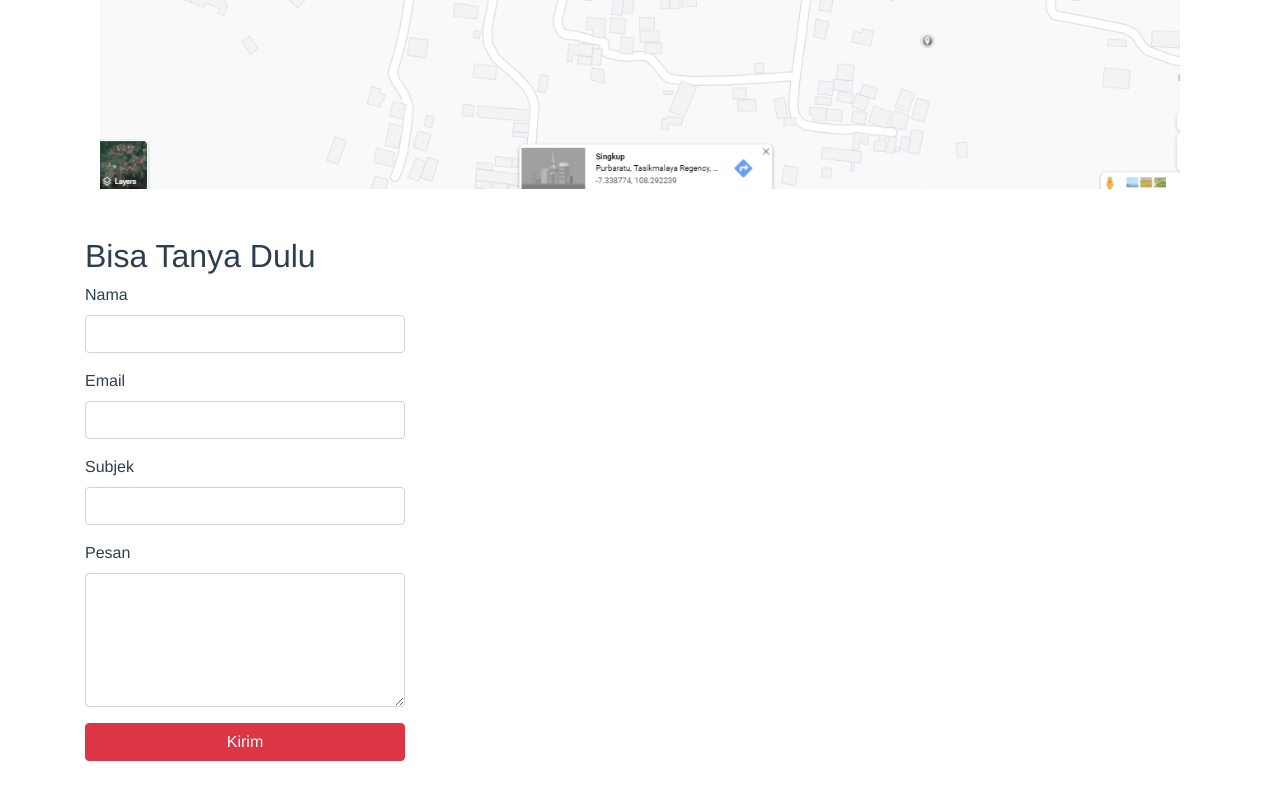
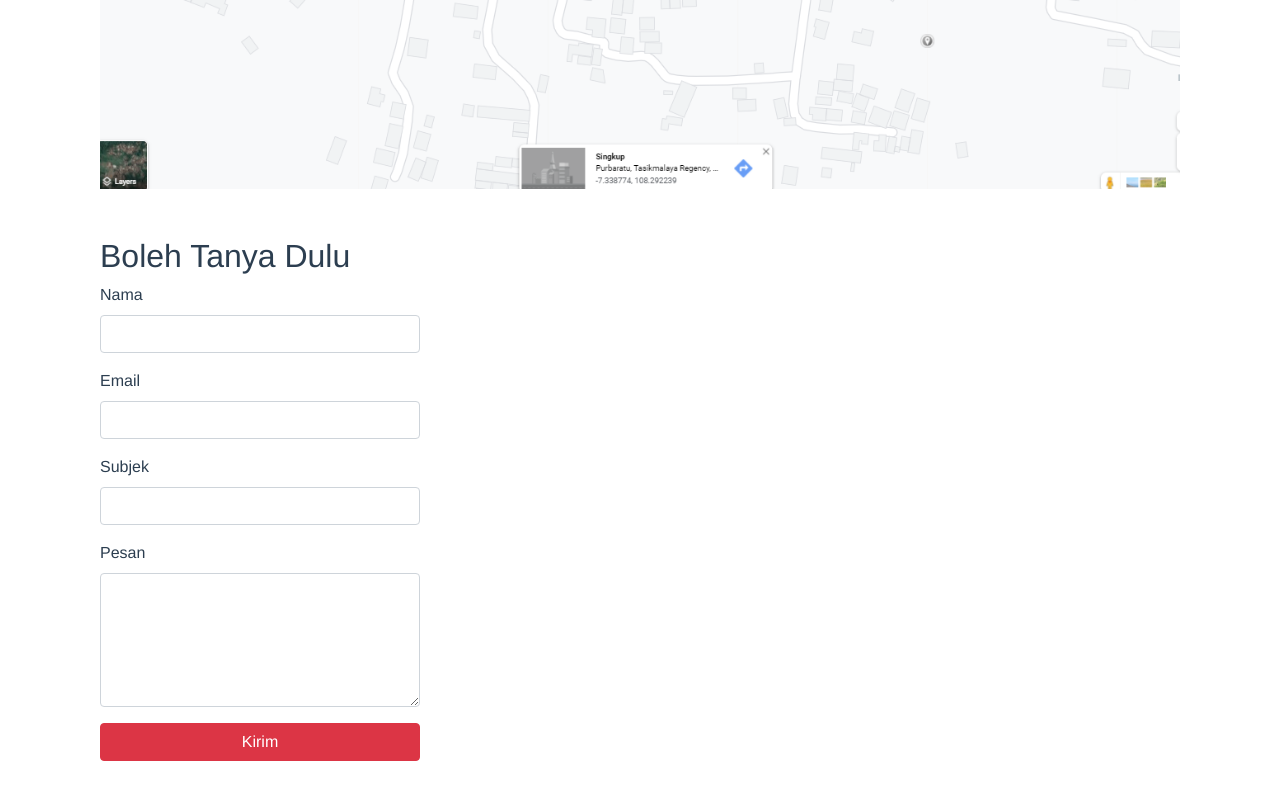
Before and after one commit to TiaMutiara/tiastyle, a Vue app: page /#/contact in a window 1280 px wide. Shown: the part 474-1274 px from the top of the page. Built offline with nearby package versions, Linux system fonts and the light colour scheme; what @saeris/vue-spinners, vue-supabase would draw is missing.

Commit message:
Update formContact.vue

```diff
--- a/src/components/formContact.vue
+++ b/src/components/formContact.vue
@@ -1,6 +1,6 @@
 <template>
-  <div class="col-md- mt-5 mb-5">
-    <h2 class="text-left">Bisa Tanya Dulu</h2>
+  <div class="col-md-12 mt-5 mb-5">
+    <h2 class="text-left">Boleh Tanya Dulu</h2>
     <form @submit.prevent="kirim">
       <div class="form-group">
         <label>Nama</label>
```
